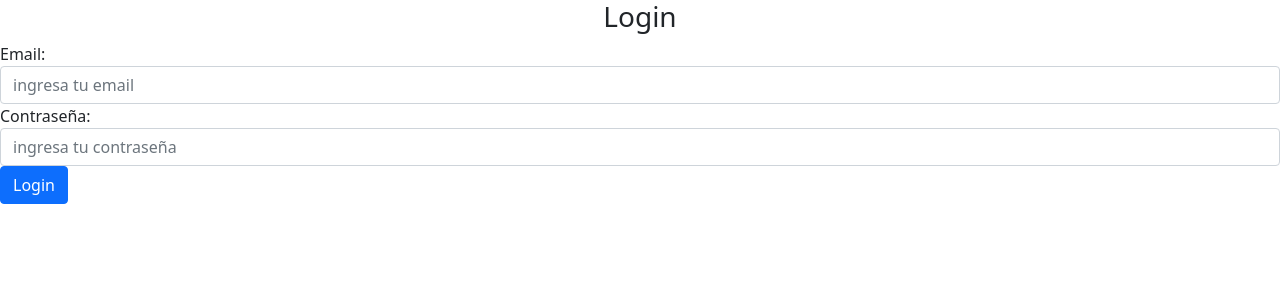
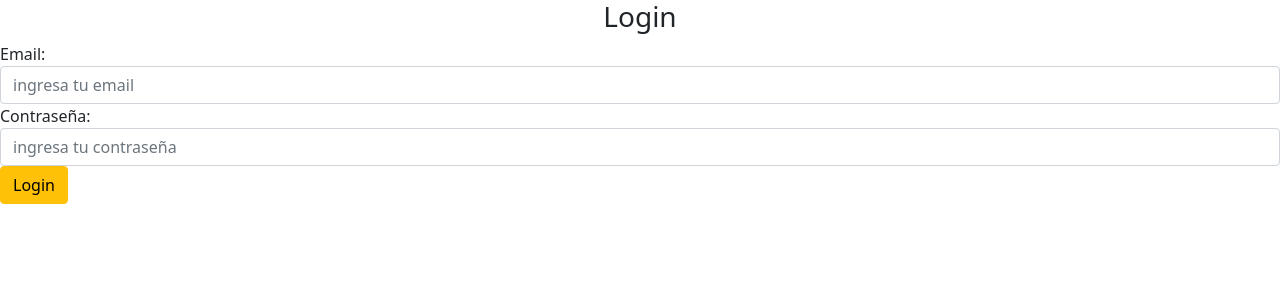
Before and after one commit to janeta-k/ryck-and-morty, a Vue app: page /login in a window 1280 px wide. Shown: the top 300 px of the page. Built offline with nearby package versions, Linux system fonts and the light colour scheme.

Commit message:
primary a warning boton

```diff
--- a/jsconfig.json
+++ b/jsconfig.json
@@ -1,5 +1,6 @@
 {
   "compilerOptions": {
+    "jsx": "preserve",
     "target": "es5",
     "module": "esnext",
     "baseUrl": "./",
--- a/src/components/Login.vue
+++ b/src/components/Login.vue
@@ -12,7 +12,7 @@
             <input type="password" class="form-control" placeholder="ingresa tu contraseña" v-model="password" >
         </div>
 
-        <button class="btn btn-primary" @click.prevent="validation()">
+        <button class="btn btn-warning" @click.prevent="validation()">
             Login
         </button>
     </form>
```
